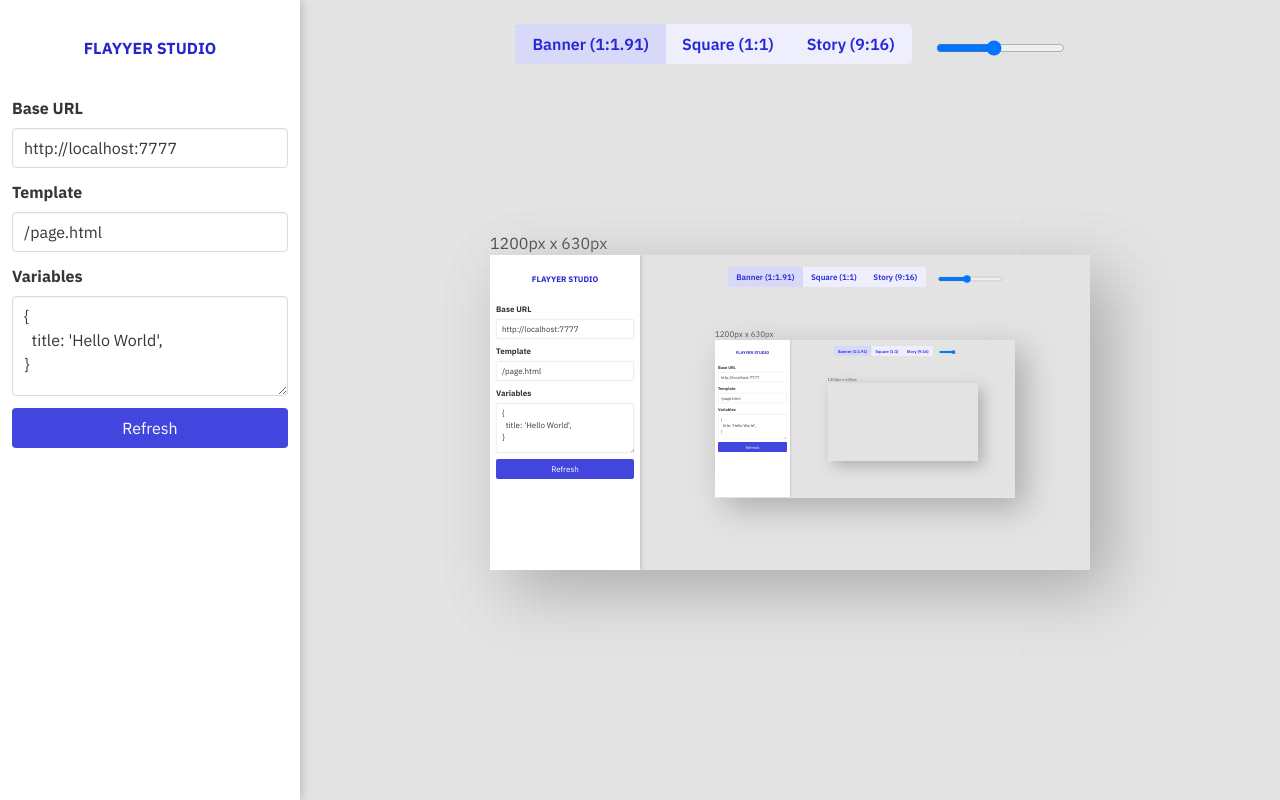
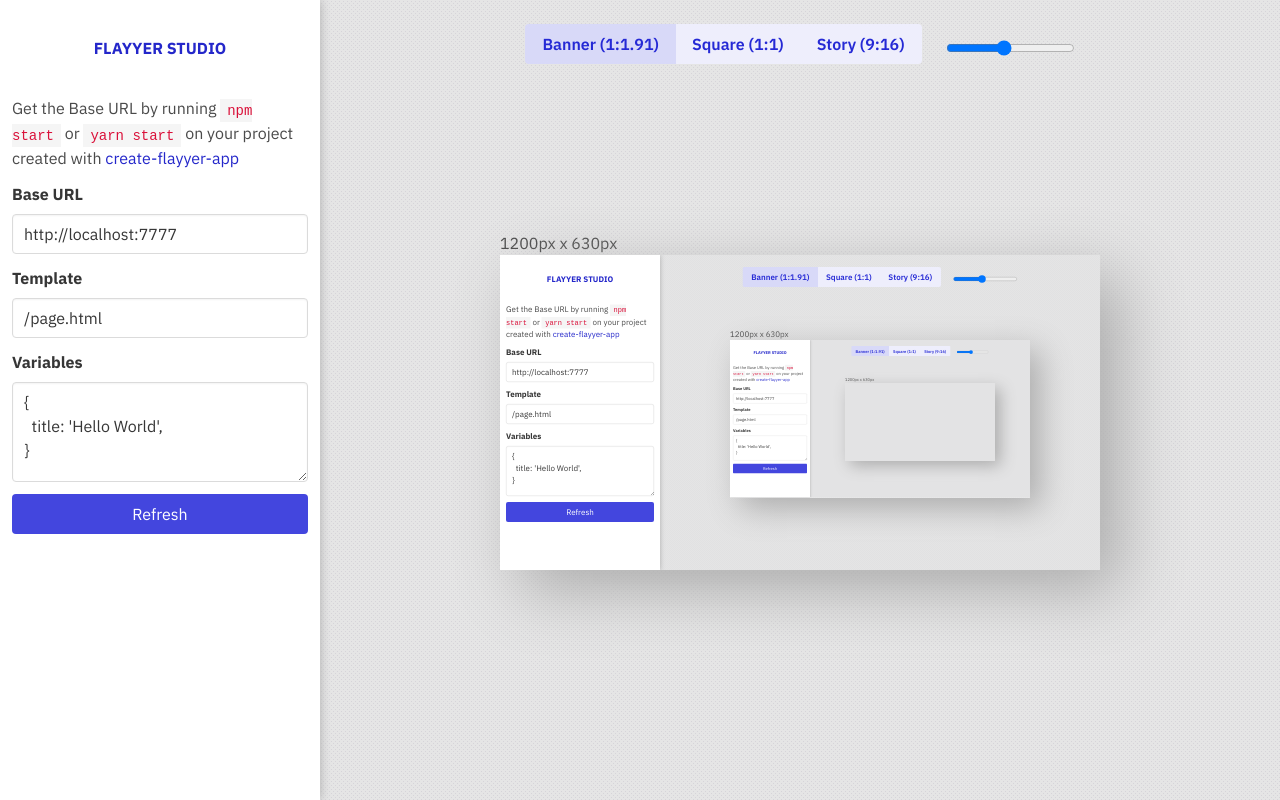
Before and after one commit to useflyyer/studio, a Next.js app: page / in a window 1280 px wide. Built offline with nearby package versions, Linux system fonts and the light colour scheme.

Commit message:
Prepare for release

```diff
--- a/next.config.js
+++ b/next.config.js
@@ -1,4 +1,6 @@
-module.exports = {
+const NODE_ENV = process.env.NODE_ENV || "development";
+
+const config = {
   poweredByHeader: false,
   // Build time
   env: {},
@@ -9,6 +11,11 @@
   redirects() {
     return [];
   },
-  basePath: "/flayyer-studio",
-  assetPrefix: "/flayyer-studio/",
 };
+
+if (NODE_ENV === "production") {
+  config.basePath = "/flayyer-studio";
+  config.assetPrefix = "/flayyer-studio/";
+}
+
+module.exports = config;
--- a/package.json
+++ b/package.json
@@ -5,8 +5,8 @@
   "scripts": {
     "dev": "next dev",
     "build": "next build",
-    "export": "next export",
-    "deploy": "gh-pages -d out",
+    "export": "next export && touch ./out/.nojekyll",
+    "deploy": "gh-pages -d out -t true",
     "start": "next start"
   },
   "author": {
@@ -34,7 +34,7 @@
     "@types/classnames": "^2.2.11",
     "@types/dedent": "^0.7.0",
     "@types/json5": "^0.0.30",
-    "@types/lodash": "^4.14.163",
+    "@types/lodash": "^4.14.164",
     "@types/node": "^14.14.6",
     "@types/prop-types": "^15.7.3",
     "@types/qs": "^6.9.5",
--- a/pages/index.tsx
+++ b/pages/index.tsx
@@ -18,7 +18,7 @@
 `;
 
 const Aside = styled.aside`
-  width: 300px;
+  width: 320px;
   box-shadow: 0px 0px 10px #acacac;
   z-index: 10;
   background-color: white;
@@ -194,6 +194,16 @@
 
             <form onSubmit={handleValidSubmit}>
               <div className="field">
+                <p>
+                  Get the Base URL by running <code>npm start</code> or <code>yarn start</code> on your project created
+                  with{" "}
+                  <a href="https://www.npmjs.com/package/create-flayyer-app" target="_blank" rel="noopener noreferrer">
+                    create-flayyer-app
+                  </a>
+                </p>
+              </div>
+
+              <div className="field">
                 <label className="label">Base URL</label>
                 <div className="control">
                   <input
```
Also changed, not shown: 2 other files (tests, documents, lock files or other folders).
